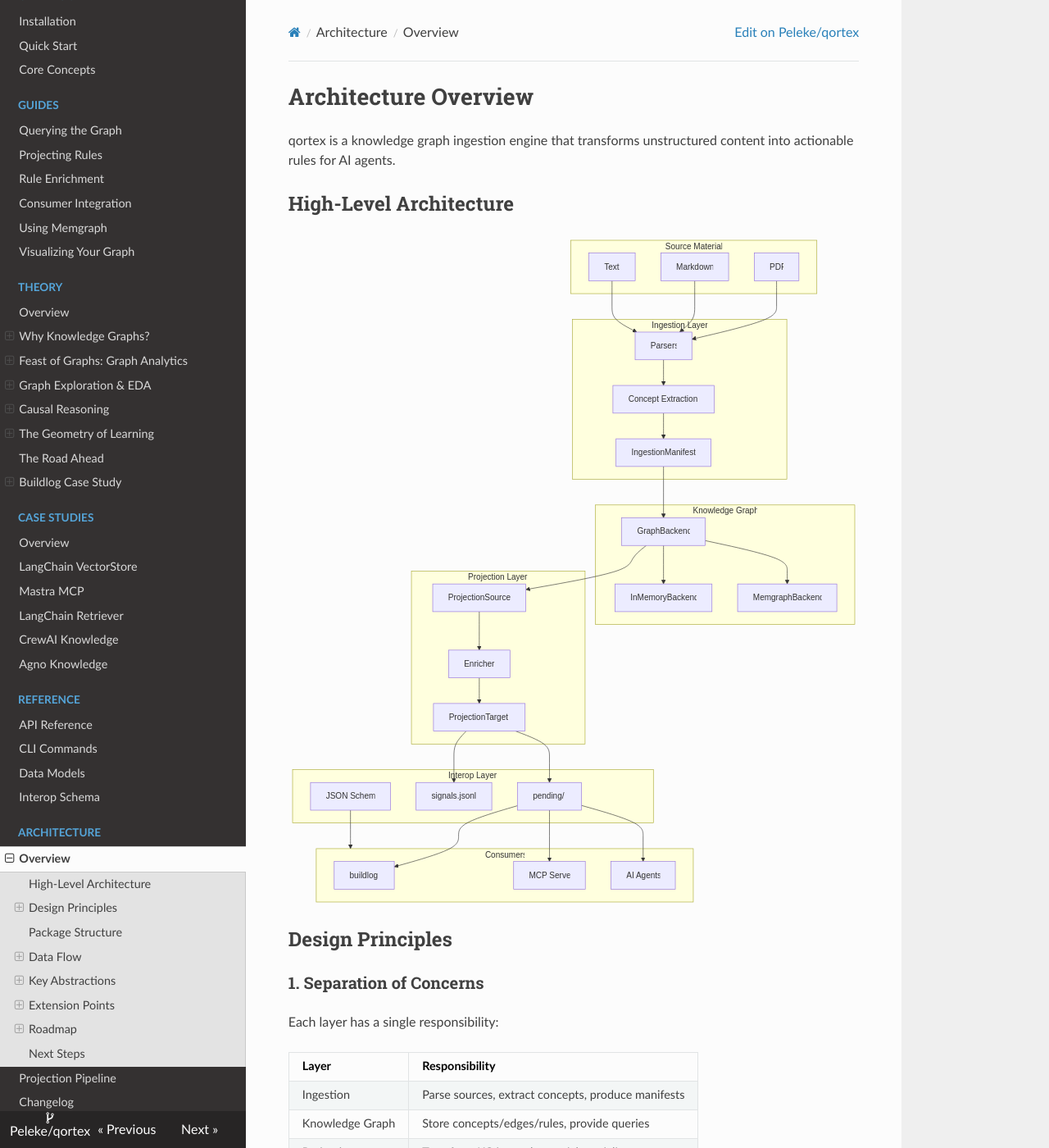
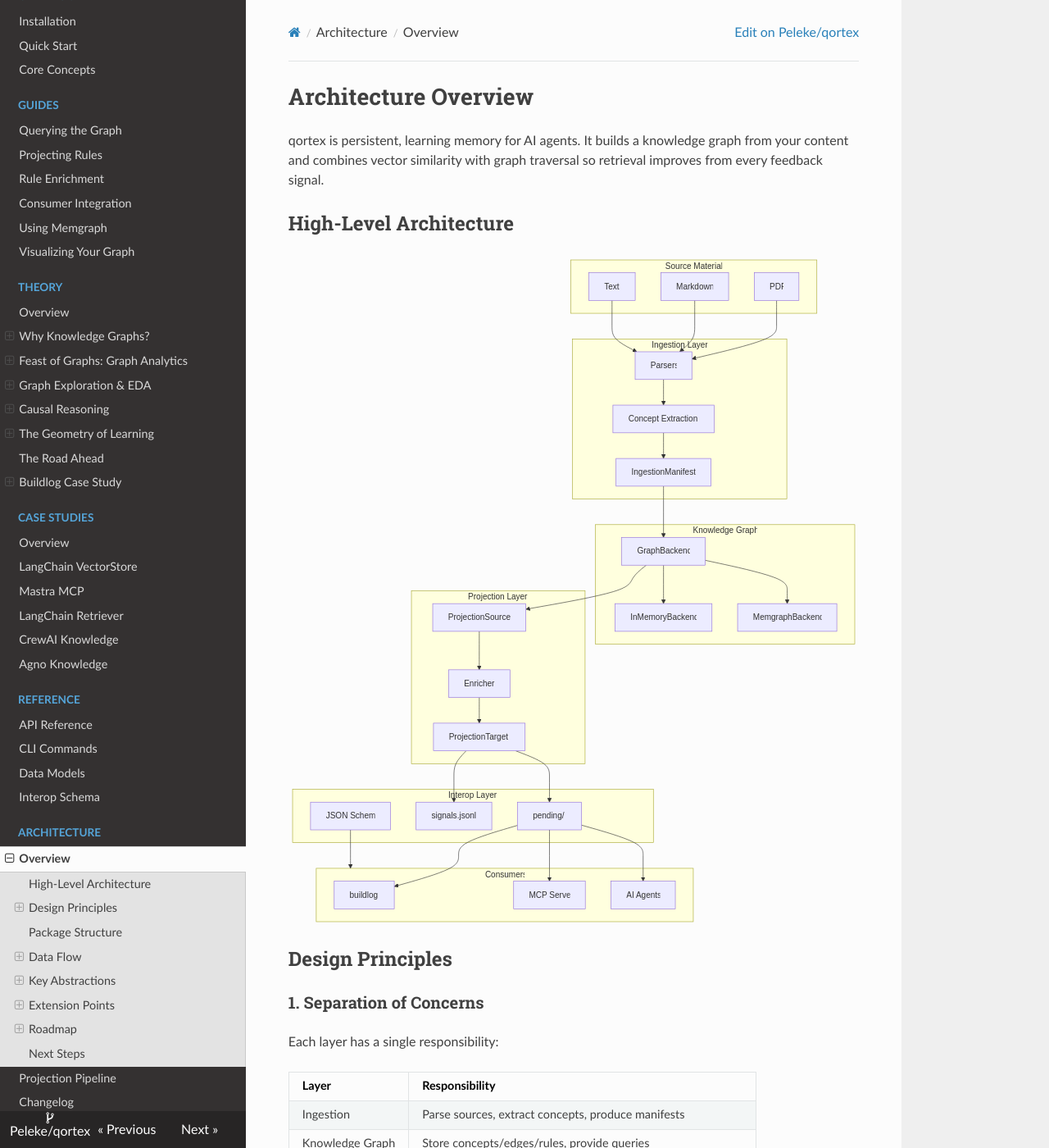
Before and after one commit to Peleke/qortex, an MkDocs documentation site: the page built from docs/architecture/overview.md, in a window 1280 px wide and 1400 px high. Shown: the whole window at 82% size. Built offline with MkDocs 1.6.1, drawn with Linux system fonts in a browser that asks for light colours; nearby versions of some CDN libraries; some of the changed text lies outside the part shown.

Commit message:
docs: fix rule-engine framing across gateway pages
Rewrites opening lines on architecture overview, core concepts,
quickstart, installation, querying guide, and consumer integration
to position qortex as learning memory rather than a rule projection
engine. Prose checked against Bragi rules (no tricolons, no em-dashes,
no inflated significance framing).

Co-Authored-By: Claude Opus 4.6 <noreply@anthropic.com>

```diff
--- a/docs/architecture/overview.md
+++ b/docs/architecture/overview.md
@@ -1,6 +1,6 @@
 # Architecture Overview
 
-qortex is a knowledge graph ingestion engine that transforms unstructured content into actionable rules for AI agents.
+qortex is persistent, learning memory for AI agents. It builds a knowledge graph from your content and combines vector similarity with graph traversal so retrieval improves from every feedback signal.
 
 ## High-Level Architecture
 
```
Also changed, not shown: other parts of docs/architecture/overview.md (+2 -2 lines), docs/getting-started/concepts.md (+1 -1 lines), docs/getting-started/installation.md (+1 -1 lines), docs/getting-started/quickstart.md (+1 -1 lines), docs/guides/consumer-integration.md (+1 -1 lines), docs/guides/querying.md (+1 -1 lines).
